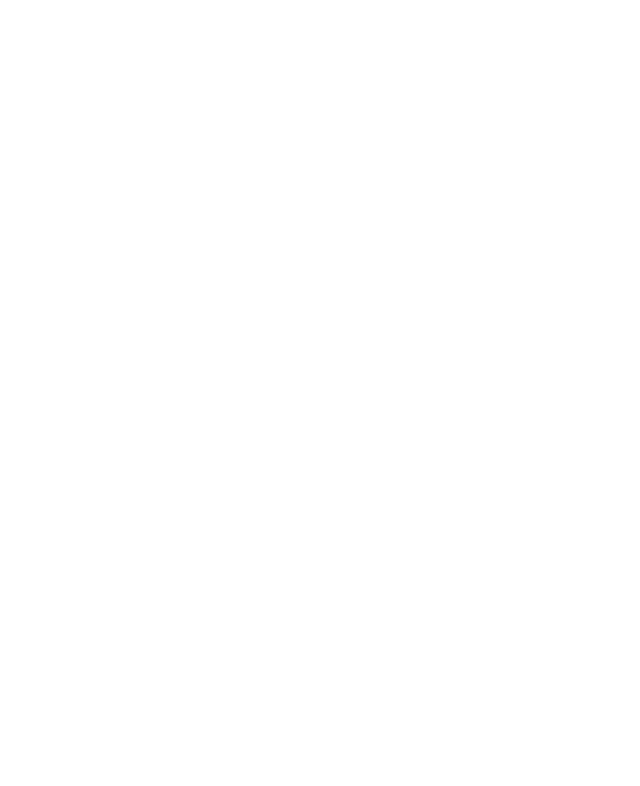
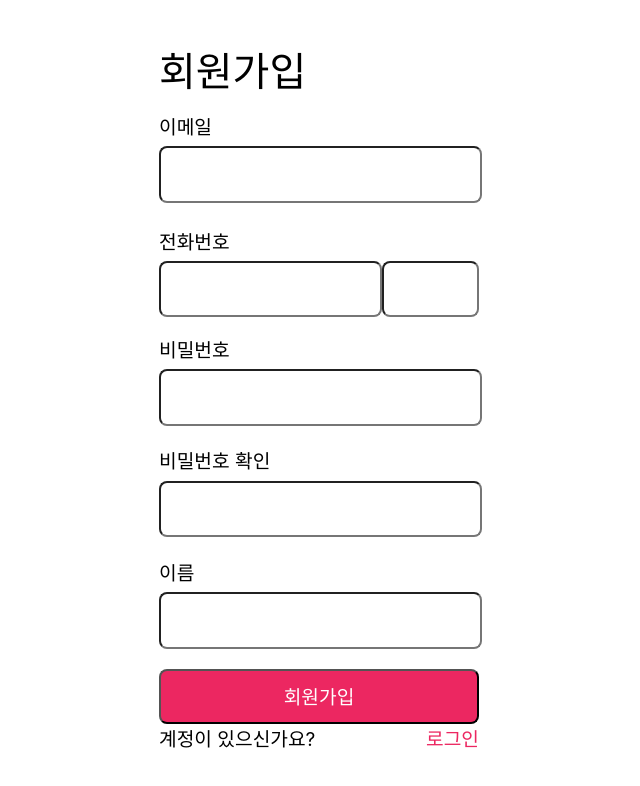
Before and after one commit to Welspy/welspy_web_ts, a React (Create React App) app: page /signup in a window 1280 px wide. Before the commit this address had no page. Shown: the top 786 px of the page, without its empty margins (321-961 px from the left). Built offline with nearby package versions, Linux system fonts and the light colour scheme.

Commit message:
design : 회원가입 뷰 완성#1

```diff
--- a/src/components/router/index.tsx
+++ b/src/components/router/index.tsx
@@ -1,11 +1,13 @@
 import { BrowserRouter,Routes,Route } from "react-router-dom"
 import SignIn from "src/pages/auth/signIn"
+import SignUp from "src/pages/auth/signUp"
 
 const Router = () => {
     return(
         <BrowserRouter>
             <Routes>
                 <Route path="/signin" element={<SignIn />} />
+                <Route path="/signup" element={<SignUp />} />
             </Routes>
         </BrowserRouter>
     )
--- a/src/pages/auth/signIn/style.ts
+++ b/src/pages/auth/signIn/style.ts
@@ -27,6 +27,7 @@
     height: 80%;
     flex-direction: column;
     justify-content:space-between;
+
 `
 
 export const EmailInput = styled.input`
--- /dev/null
+++ b/src/pages/auth/signUp/index.tsx
@@ -0,0 +1,46 @@
+import * as S from "./style"
+
+const SignUp = () => {
+    return (
+        <S.Wrapper>
+            <S.SignUpWrapper>
+                <S.SignUpTitle>회원가입</S.SignUpTitle>
+                <S.InputWrapper>
+                    <S.InputSpanWrapper>
+                        <S.BoxSpan>이메일</S.BoxSpan>
+                        <S.EmailInput />
+                    </S.InputSpanWrapper>
+                    <S.InputSpanWrapper>
+                        <S.BoxSpan>전화번호</S.BoxSpan>
+                        <S.phoneInputWrapper>
+                            <S.PhoneNumInput />
+                            <S.PhoneCheckInput type="text"/>
+                        </S.phoneInputWrapper>
+                    </S.InputSpanWrapper>
+                    <S.InputSpanWrapper>
+                        <S.BoxSpan>비밀번호</S.BoxSpan>
+                        <S.PassWordInput />
+                    </S.InputSpanWrapper>
+                    <S.InputSpanWrapper>
+                      <S.BoxSpan>비밀번호 확인</S.BoxSpan>
+                      <S.PassWordCheck />
+                    </S.InputSpanWrapper>
+                    <S.InputSpanWrapper>
+                        <S.BoxSpan>이름</S.BoxSpan>
+                        <S.NameInput />
+                    </S.InputSpanWrapper>
+                    <S.InputSpanWrapper>
+                        <S.SignUpButton>회원가입</S.SignUpButton>
+                        <S.phoneInputWrapper>
+                        <S.BoxSpan>계정이 있으신가요?</S.BoxSpan>
+                        <S.LoginSpan>로그인</S.LoginSpan>
+                        </S.phoneInputWrapper>
+
+                    </S.InputSpanWrapper>
+                </S.InputWrapper>
+            </S.SignUpWrapper>
+        </S.Wrapper>
+    )
+}
+
+export default SignUp
--- /dev/null
+++ b/src/pages/auth/signUp/style.ts
@@ -0,0 +1,111 @@
+import styled from "styled-components";
+
+export const Wrapper = styled.div`
+    width: 100vw;
+    height: 100vh;
+    display: flex;
+    justify-content: center;
+    align-items: center;
+
+`
+
+export const SignUpWrapper = styled.div`
+    width: 25%;
+    height: 90%;
+    display: flex;
+    flex-direction: column;
+    justify-content: space-between;
+`
+
+export const SignUpTitle = styled.span`
+    font-size: 2.5rem;
+`
+
+export const InputWrapper = styled.div`
+    display: flex;
+    width: 100%;
+    height: 90%;
+    flex-direction: column;
+    justify-content:space-between;
+
+
+`
+
+export const EmailInput = styled.input`
+    width: 98.5%;
+    height: 80%;
+
+    border-radius: 0.5rem;
+`
+
+export const PassWordInput = styled.input`
+    width: 98.5%;
+    height: 80%;
+
+    border-radius: 0.5rem;
+`
+export const PhoneNumInput = styled.input`
+    width: 68%;
+    height: 100%;
+    border-radius: 0.5rem;
+
+`
+
+export const PhoneCheckInput = styled.input`
+    width: 28%;
+    height: 100%;
+    border-radius: 0.5rem;
+`
+
+export const phoneInputWrapper = styled.div`
+    width: 100%;
+    height: 55%;
+    display: flex;
+    flex-direction: row;
+    justify-content: space-between;
+`
+export const PassWordCheck = styled.input`
+    width: 98.5%;
+    height: 80%;
+
+    border-radius: 0.5rem;
+`
+
+export const NameInput = styled.input`
+    width: 98.5%;
+    height: 80%;
+
+    border-radius: 0.5rem;
+`
+
+export const BoxSpan = styled.span`
+
+    font-size: 1.2rem;
+    margin-bottom: 2%;
+
+
+`
+
+export const LoginSpan = styled.span`
+    font-size: 1.2rem;
+    margin-bottom: 2%;
+    color: #EC2761;
+`
+export const InputSpanWrapper = styled.div`
+    width: 100%;
+    display: flex;
+    justify-content: center;
+    flex-direction: column;
+    height: 14%;
+
+`
+
+export const SignUpButton = styled.button`
+    width: 100%;
+    height: 80%;
+    background-color: #EC2761;
+    font-size: 1.2rem;
+    color: white;
+    border-radius: 0.5rem;
+
+`
```
